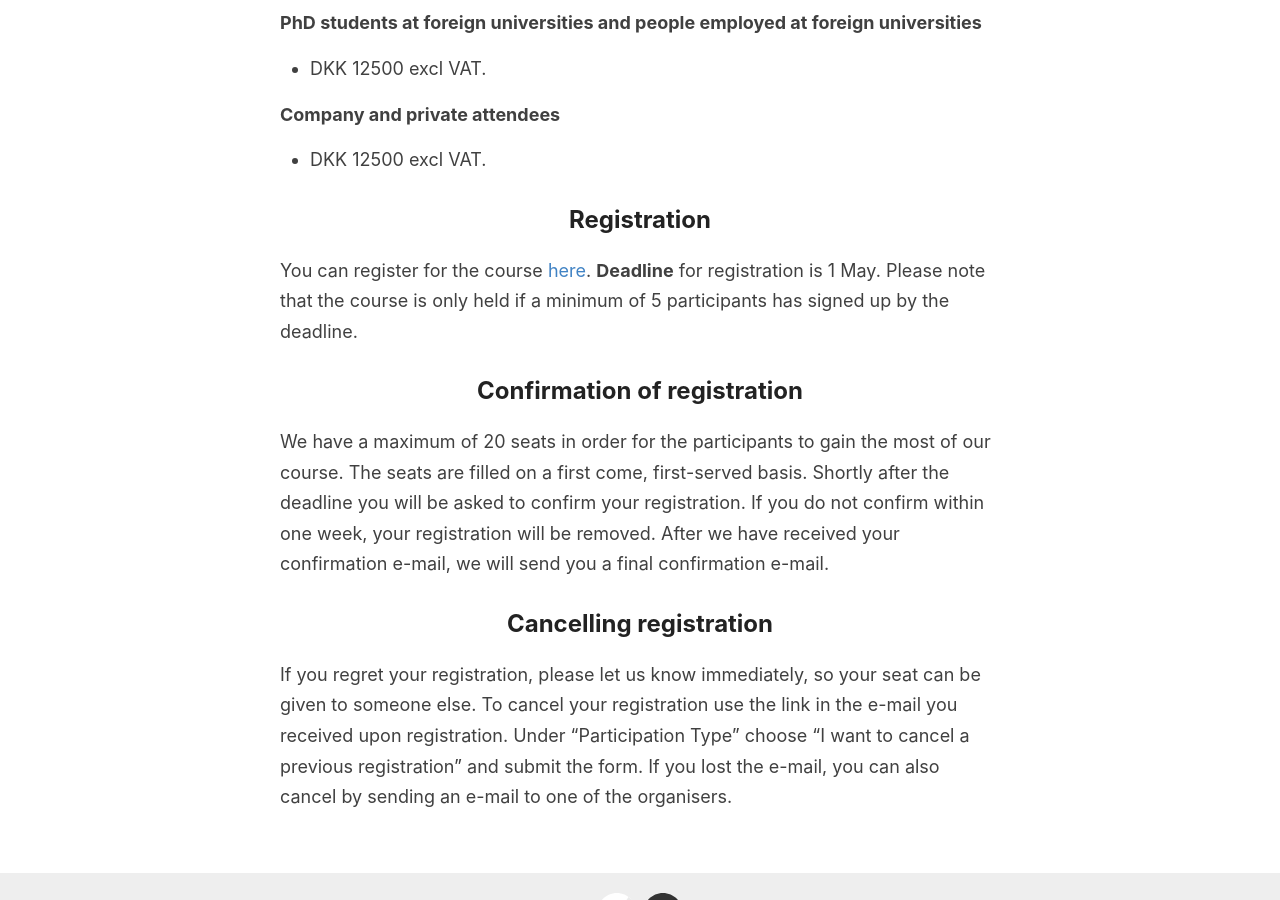
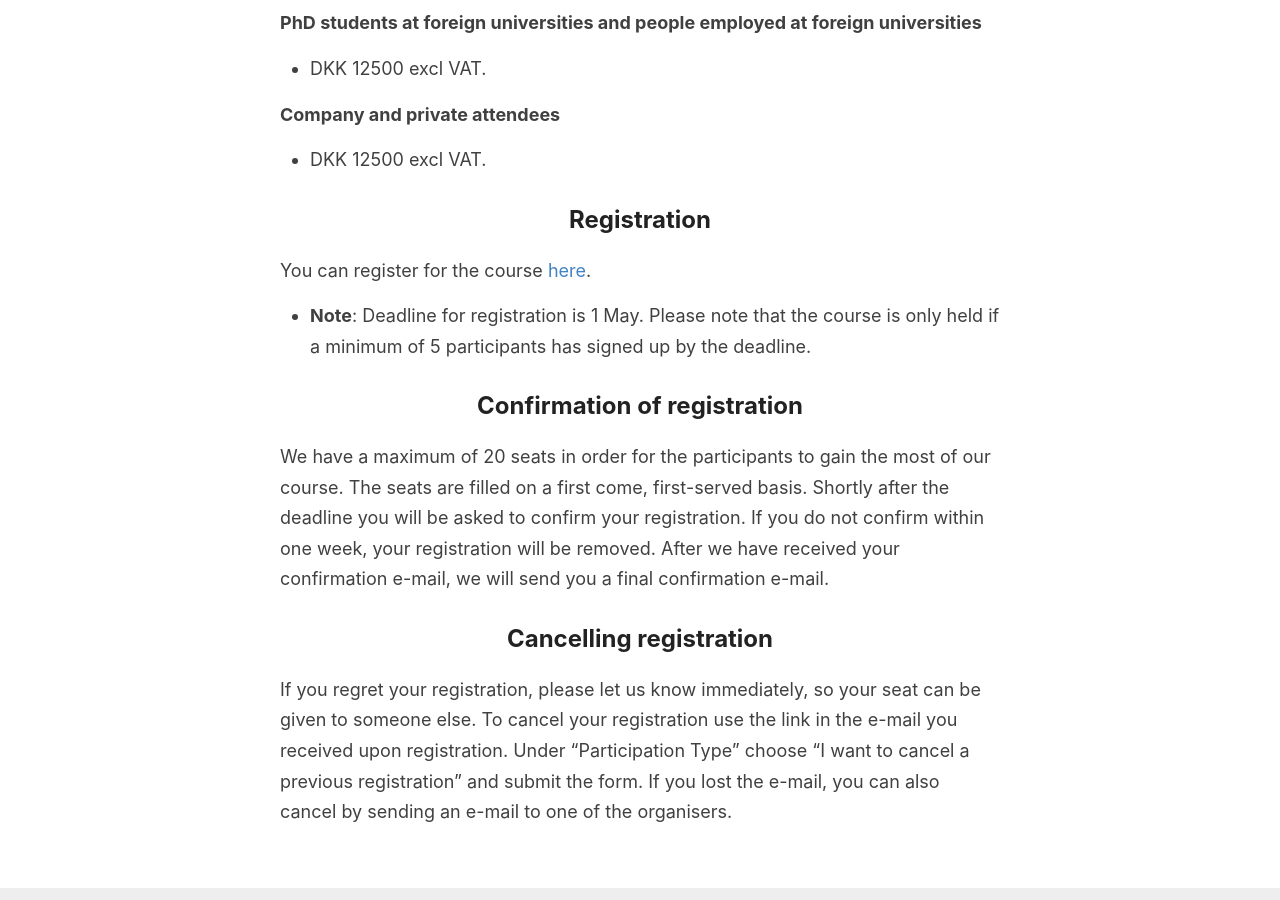
Before and after one commit to OpenSourceCFDCourse/opensourcecfdcourse.github.io, a Jekyll site: the page built from _pages/registration.md, in a window 1280 px wide and 900 px high, scrolled down 794 px. Built offline with Jekyll 4.4.1, drawn with Linux system fonts in a browser that asks for light colours.

Commit message:
Update registration.md to improve clarity on registration deadline and process

```diff
--- a/_pages/registration.md
+++ b/_pages/registration.md
@@ -26,7 +26,9 @@ To pass the course and get a diploma you must:
 - DKK 12500 excl VAT.
 
 ## Registration
-You can register for the course [here](https://forms.gle/afbugCZFpEZD6eBYA). **Deadline** for registration is 1 May. Please note that the course is only held if a minimum of 5 participants has signed up by the deadline.
+You can register for the course [here](https://forms.gle/afbugCZFpEZD6eBYA).
+
+- **Note**: Deadline for registration is 1 May. Please note that the course is only held if a minimum of 5 participants has signed up by the deadline.
 <!-- You can pre-register to the course [here](https://forms.gle/afbugCZFpEZD6eBYA). Note that pre-registration does not guarantee a seat at the course but enables you to sign up immediately when registration opens.  -->
 
 ## Confirmation of registration
```
